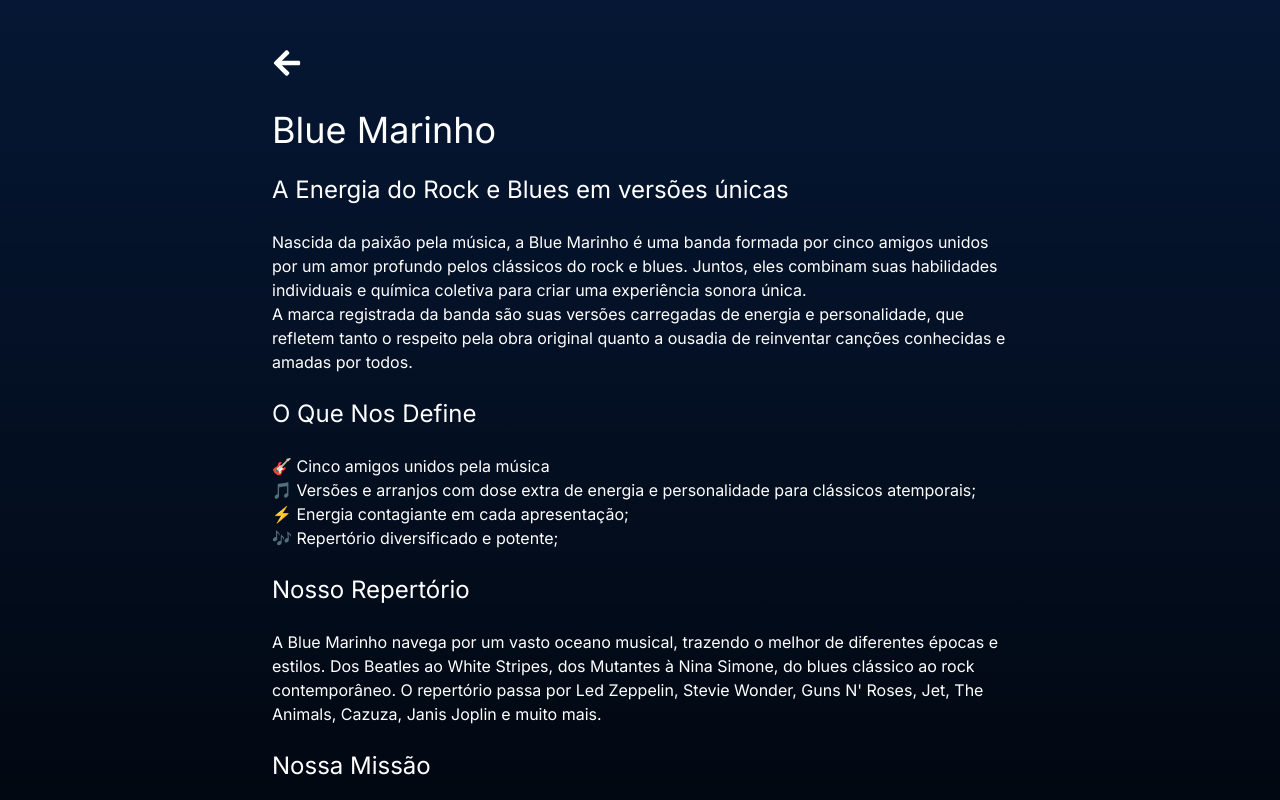
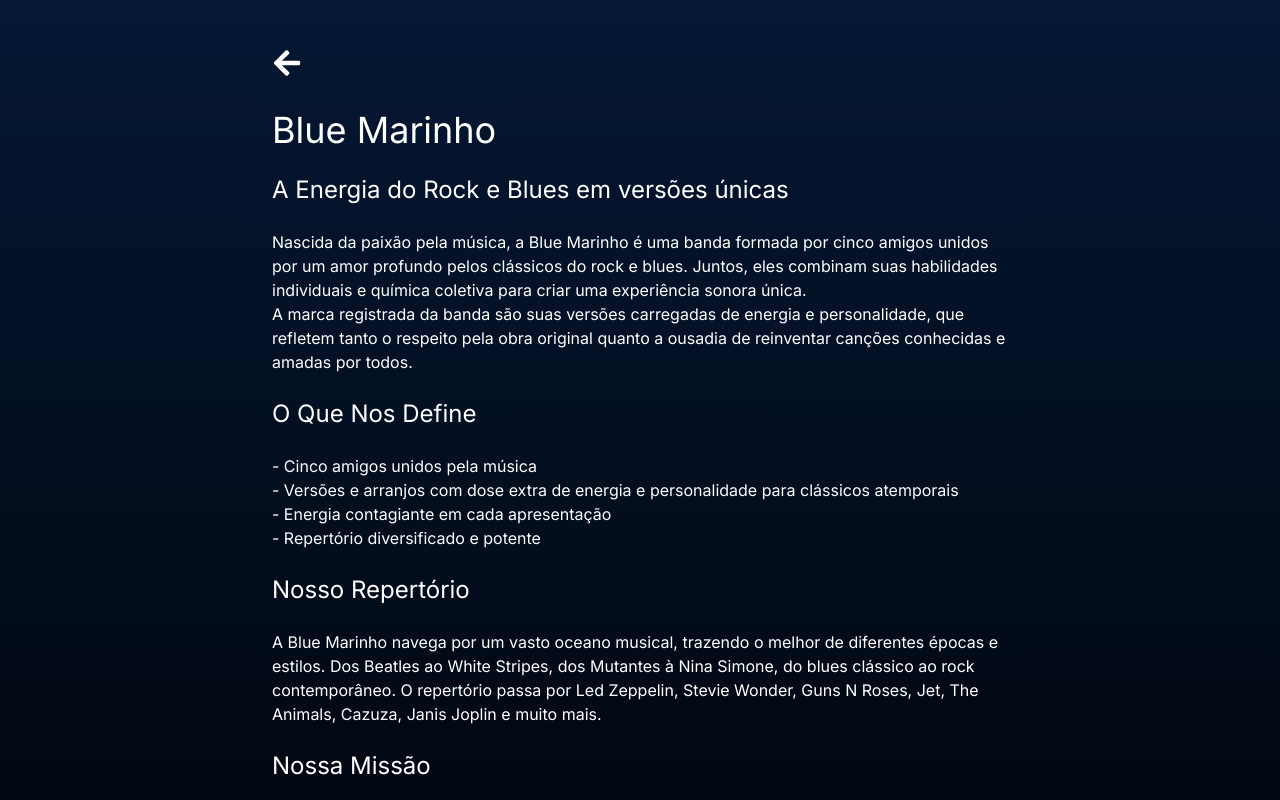
Before and after one commit to guerlak/bluemarinho, a Next.js app: page /quem-somos in a window 1280 px wide. Shown: the top 800 px of the page. Built offline with nearby package versions, Linux system fonts and the light colour scheme.

Commit message:
feat: layout and quem-somospage 2

```diff
--- a/src/app/quem-somos/page.tsx
+++ b/src/app/quem-somos/page.tsx
@@ -25,13 +25,13 @@ export default function QuemSomos() {
       </p>
       <h2 className="text-2xl my-6">O Que Nos Define</h2>
       <ul>
-        <li> 🎸 Cinco amigos unidos pela música</li>
+        <li>- Cinco amigos unidos pela música</li>
         <li>
-          🎵 Versões e arranjos com dose extra de energia e personalidade para
-          clássicos atemporais;
+          - Versões e arranjos com dose extra de energia e personalidade para
+          clássicos atemporais
         </li>
-        <li>⚡ Energia contagiante em cada apresentação;</li>
-        <li>🎶 Repertório diversificado e potente;</li>
+        <li>- Energia contagiante em cada apresentação</li>
+        <li>- Repertório diversificado e potente</li>
       </ul>
 
       <h2 className="text-2xl my-6">Nosso Repertório</h2>
@@ -39,7 +39,7 @@ export default function QuemSomos() {
         A Blue Marinho navega por um vasto oceano musical, trazendo o melhor de
         diferentes épocas e estilos. Dos Beatles ao White Stripes, dos Mutantes
         à Nina Simone, do blues clássico ao rock contemporâneo. O repertório
-        passa por Led Zeppelin, Stevie Wonder, Guns N' Roses, Jet, The Animals,
+        passa por Led Zeppelin, Stevie Wonder, Guns N Roses, Jet, The Animals,
         Cazuza, Janis Joplin e muito mais.
       </p>
       <h2 className="text-2xl my-6">Nossa Missão</h2>
--- a/src/components/Banner/index.js
+++ b/src/components/Banner/index.js
@@ -21,7 +21,13 @@ export default function Banner() {
       }}
       className="w-full h-[500px] sm:h-[500px] bg-cover bg-center bg-no-repeat flex justify-center items-center"
     >
-      <Image src={logo} height={300} fill={false} style={{ width: "80%" }} />
+      <Image
+        src={logo}
+        height={300}
+        fill={false}
+        style={{ width: "80%" }}
+        alt="Blue Marinho Logo"
+      />
     </header>
   );
 }
```
